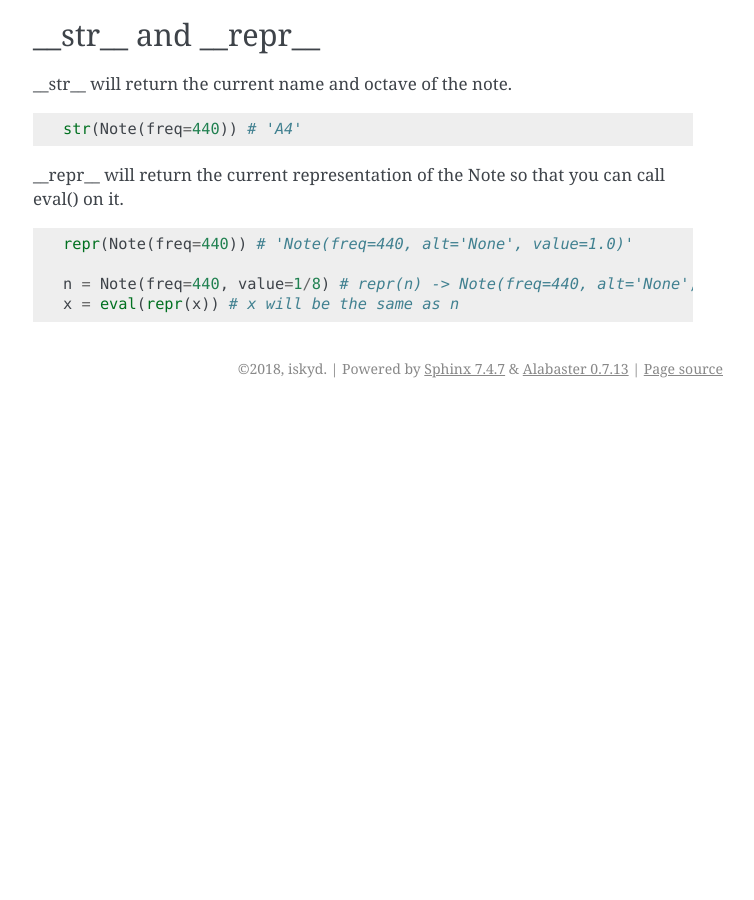
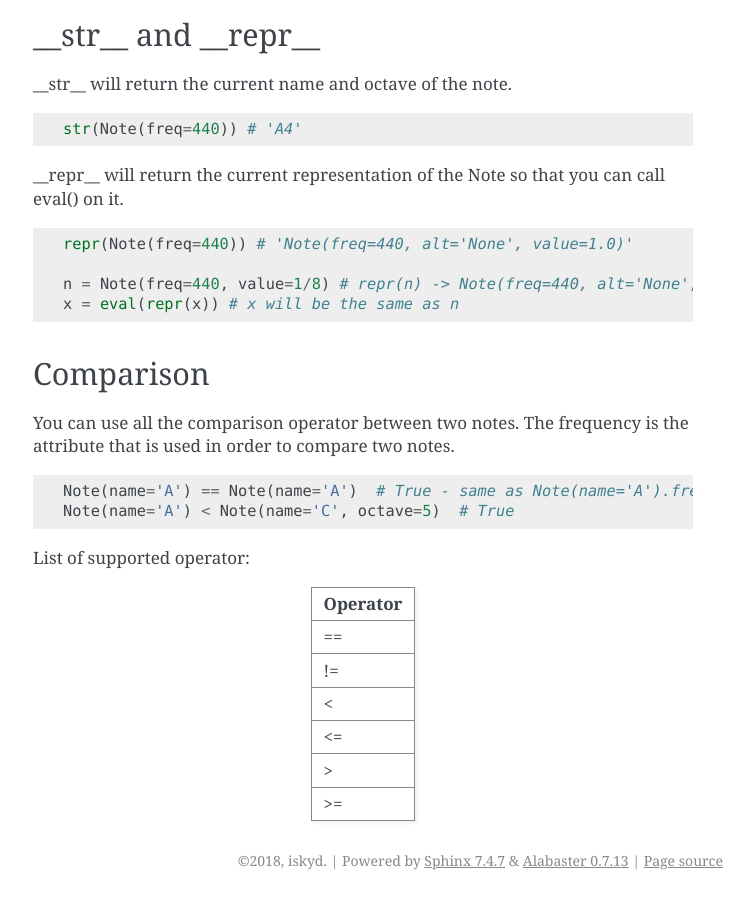
Before and after one commit to iskyd/babs, a Sphinx documentation site: the page built from docs/note.rst, in a window 1280 px wide and 900 px high, scrolled down 3639 px. Shown: the whole window, without its empty margins (387-1141 px from the left). Built offline with Sphinx 7.4.7, drawn with Linux system fonts in a browser that asks for light colours; before the commit the page ends 4047 px from its top, so only the background shows below that.

Commit message:
note comparison

```diff
--- a/docs/note.rst
+++ b/docs/note.rst
@@ -211,3 +211,33 @@ __repr__ will return the current representation of the Note so that you can call
 
     n = Note(freq=440, value=1/8) # repr(n) -> Note(freq=440, alt='None', value=0.125)
     x = eval(repr(x)) # x will be the same as n
+
+
+Comparison
+--------------------------------
+
+You can use all the comparison operator between two notes. The frequency is the attribute that is used in order to compare two notes.
+
+.. code-block:: python
+
+    Note(name='A') == Note(name='A')  # True - same as Note(name='A').freq == Note(name='A').freq
+    Note(name='A') < Note(name='C', octave=5)  # True
+
+
+List of supported operator:
+
++------------+
+| Operator   |
++============+
+| ==         |
++------------+
+| !=         |
++------------+
+| <          |
++------------+
+| <=         |
++------------+
+| >          |
++------------+
+| >=         |
++------------+
```
